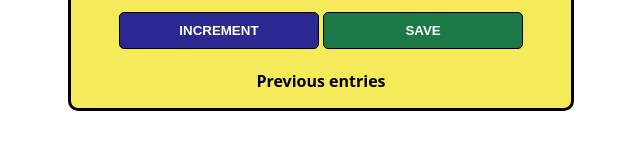
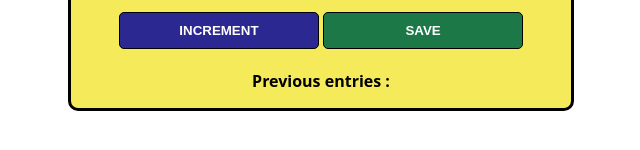
Before and after one commit to ketankarlekar/Counter, a plain HTML site: page index.html in a window 1280 px wide. Shown: the part 294-444 px from the top of the page, 319-959 px from the left. Drawn offline with Linux system fonts and the light colour scheme.

Commit message:
Update index.html

```diff
--- a/index.html
+++ b/index.html
@@ -16,7 +16,7 @@
 
 <button id="increment-btn"  onclick="increment()">INCREMENT</button>
 <button id="save-btn" onclick="save()">SAVE</button>
-<P id="save-el" > Previous entries</P>
+<P id="save-el" > Previous entries : </P>
 </div>
 
 
```
